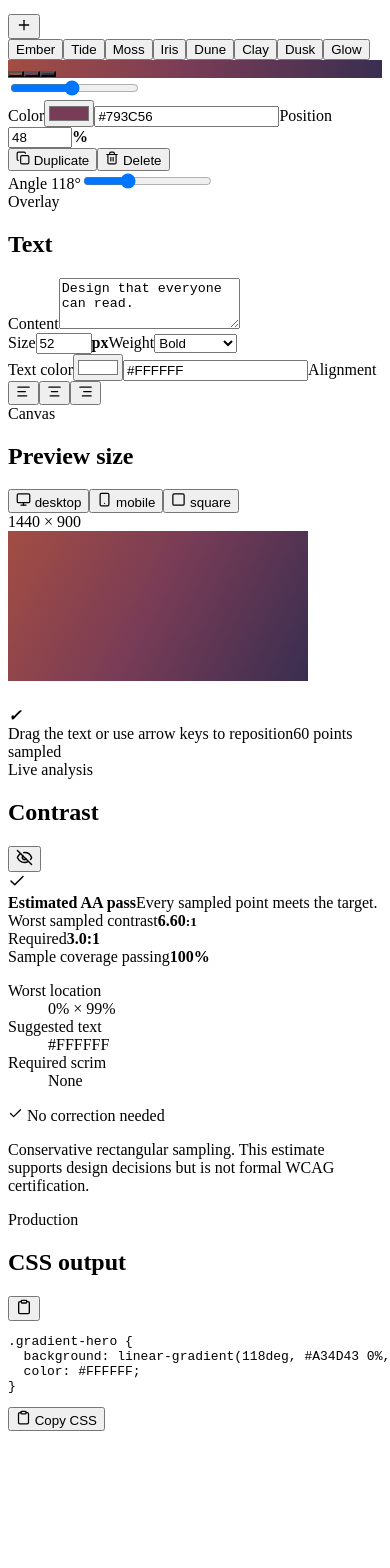
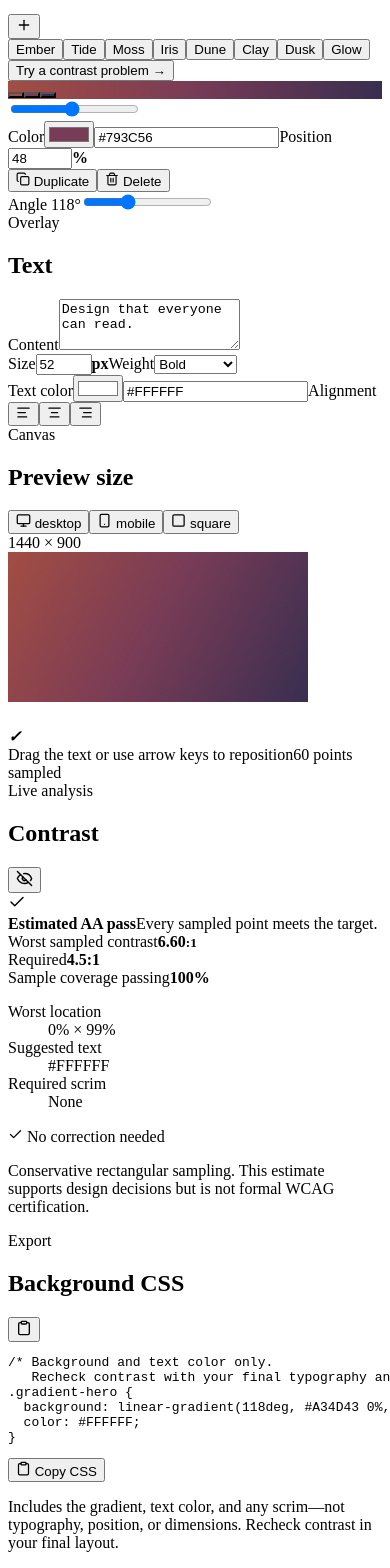
Before and after one commit to timwong101/GradientGuard, a React (Vite) app: page / in a window 390 px wide. Shown: the part 198-1766 px from the top of the page. Before the commit the page ends 1637 px from the top, so only its background shows below. Built offline with nearby package versions, Linux system fonts and the light colour scheme; the HTML template or start-up script is replaced by a standard one.

Commit message:
Fix responsive contrast targets and clarify demo and export flows

```diff
--- a/src/App.tsx
+++ b/src/App.tsx
@@ -11,7 +11,8 @@ import { contrastRatio, rgbToHex } from './core/color'
 import { minimumScrimOpacity } from './core/scrim'
 import { encodeState } from './core/share-state'
 import type { ContrastResult, EditorState } from './core/types'
-import { createInitialHistory, historyReducer } from './state/editor-state'
+import { createInitialHistory, historyReducer, initialEditorState } from './state/editor-state'
+import { presets } from './core/presets'
 
 type MobileTab = 'controls' | 'preview' | 'results'
 
@@ -56,10 +57,20 @@ export default function App() {
           colors.push({ color: rgbToHex({ r, g, b }), x: (screenX - canvasRect.left) / canvasRect.width * 100, y: (screenY - canvasRect.top) / canvasRect.height * 100 })
         }
       }
-      setResult(analyzeColors(colors, state.textColor, state.fontSize, state.fontWeight))
+      // Responsive preview typography can be smaller than the configured size.
+      const textStyle = window.getComputedStyle(text)
+      setResult(analyzeColors(colors, state.textColor, parseFloat(textStyle.fontSize), Number(textStyle.fontWeight)))
     }, 140)
     return () => window.clearTimeout(timer)
   }, [state, layoutVersion])
+
+  const tryContrastProblem = () => {
+    const preset = presets.find((preset) => preset.name === 'Tide')!
+    dispatch({ type: 'replace', state: { ...initialEditorState, stops: preset.stops, selectedStopId: preset.stops[1].id, angle: preset.angle } })
+    setMobileTab('results')
+    setNotice('Tide example loaded. Try Make readable; Undo restores your design.')
+    window.setTimeout(() => setNotice(''), 3500)
+  }
 
   const backgrounds = result.samples.map((sample) => sample.color)
   const whiteRatio = Math.min(...backgrounds.map((color) => contrastRatio('#FFFFFF', color)))
@@ -112,7 +123,7 @@ export default function App() {
       </header>
       <div className="mobile-tabs" role="tablist">{(['controls', 'preview', 'results'] as MobileTab[]).map((tab) => <button role="tab" aria-selected={mobileTab === tab} className={mobileTab === tab ? 'active' : ''} key={tab} onClick={() => setMobileTab(tab)}>{tab}</button>)}</div>
       <main className="workspace">
-        <aside className={`left-panel ${mobileTab === 'controls' ? 'mobile-active' : ''}`}><GradientControls state={state} update={update} /><TextControls state={state} update={update} /></aside>
+        <aside className={`left-panel ${mobileTab === 'controls' ? 'mobile-active' : ''}`}><GradientControls state={state} update={update} tryContrastProblem={tryContrastProblem} /><TextControls state={state} update={update} /></aside>
         <section className={`stage ${mobileTab === 'preview' ? 'mobile-active' : ''}`} aria-label="Gradient workspace">
           <div className="stage-toolbar"><span>{state.previewSize === 'desktop' ? '1440 × 900' : state.previewSize === 'mobile' ? '390 × 844' : '1080 × 1080'}</span></div>
           <div className="stage-canvas-wrap"><div className="preview-stack"><PreviewCanvas ref={canvasRef} textRef={textRef} state={state} update={update}><Heatmap result={result} visible={state.heatmap} /></PreviewCanvas></div></div>
--- a/src/components/ExportPanel.tsx
+++ b/src/components/ExportPanel.tsx
@@ -7,7 +7,7 @@ export function createCss(state: EditorState): string {
   const layers = state.scrimColor && state.scrimOpacity > 0
     ? `linear-gradient(${state.scrimColor}${Math.round(state.scrimOpacity * 255).toString(16).padStart(2, '0')}, ${state.scrimColor}${Math.round(state.scrimOpacity * 255).toString(16).padStart(2, '0')}),\n    ${gradientCss(state.stops, state.angle)}`
     : gradientCss(state.stops, state.angle)
-  return `.gradient-hero {\n  background: ${layers};\n  color: ${state.textColor};\n}`
+  return `/* Background and text color only.\n   Recheck contrast with your final typography and layout. */\n.gradient-hero {\n  background: ${layers};\n  color: ${state.textColor};\n}`
 }
 
 export function ExportPanel({ state }: { state: EditorState }) {
@@ -19,9 +19,10 @@ export function ExportPanel({ state }: { state: EditorState }) {
   }
   return (
     <section className="results-section export-section" aria-labelledby="export-heading">
-      <div className="section-heading"><div><span className="eyebrow">Production</span><h2 id="export-heading">CSS output</h2></div><button className="icon-button" onClick={copy} title="Copy CSS" aria-label="Copy CSS">{copied ? <Check size={16} /> : <Clipboard size={16} />}</button></div>
+      <div className="section-heading"><div><span className="eyebrow">Export</span><h2 id="export-heading">Background CSS</h2></div><button className="icon-button" onClick={copy} title="Copy CSS" aria-label="Copy CSS">{copied ? <Check size={16} /> : <Clipboard size={16} />}</button></div>
       <pre data-testid="css-output"><code>{css}</code></pre>
       <button className="secondary-button full-button" onClick={copy}>{copied ? <><Check size={15} /> Copied</> : <><Clipboard size={15} /> Copy CSS</>}</button>
+      <p className="disclaimer">Includes the gradient, text color, and any scrim—not typography, position, or dimensions. Recheck contrast in your final layout.</p>
     </section>
   )
 }
--- a/src/components/GradientControls.tsx
+++ b/src/components/GradientControls.tsx
@@ -8,9 +8,10 @@ import { presets } from '../core/presets'
 interface Props {
   state: EditorState
   update: (patch: Partial<EditorState>, group?: symbol) => void
+  tryContrastProblem: () => void
 }
 
-export function GradientControls({ state, update }: Props) {
+export function GradientControls({ state, update, tryContrastProblem }: Props) {
   const drag = useRef<{ pointerId: number; offset: number; group: symbol } | null>(null)
   const selected = state.stops.find((stop) => stop.id === state.selectedStopId) ?? state.stops[0]
   const moveStop = (id: string, position: number, group?: symbol) => update({
@@ -43,6 +44,7 @@ export function GradientControls({ state, update }: Props) {
       <div className="preset-grid" role="group" aria-label="Gradient presets">
         {presets.map((preset) => <button key={preset.name} className="preset" title={preset.name} aria-label={`Use ${preset.name} preset`} onClick={() => update({ stops: preset.stops, selectedStopId: preset.stops[1].id, angle: preset.angle, scrimColor: null, scrimOpacity: 0 })}><span className="preset-swatch" style={{ background: gradientCss(preset.stops, preset.angle) }} /><span>{preset.name}</span></button>)}
       </div>
+      <button className="example-action" onClick={tryContrastProblem}>Try a contrast problem <span aria-hidden="true">→</span></button>
       <div className="stop-editor">
         <div className="gradient-rail" style={{ background: gradientCss(state.stops, 90) }}>
           {state.stops.map((stop, index) => (
--- a/src/styles.css
+++ b/src/styles.css
@@ -38,7 +38,9 @@ svg { flex-shrink: 0; }
 h2 { margin: 0 0 20px; font-size: 17px; font-weight: 650; line-height: 1.25; letter-spacing: -.4px; }
 .section-heading .icon-button { border-color: var(--border); background: #fff; }
 .section-heading .icon-button:hover { background: #eff3ec; border-color: #a5b3a1; }
-.preset-grid { display: grid; grid-template-columns: repeat(4, minmax(0, 1fr)); gap: 8px; margin-bottom: 25px; }
+.preset-grid { display: grid; grid-template-columns: repeat(4, minmax(0, 1fr)); gap: 8px; margin-bottom: 8px; }
+.example-action { display: flex; align-items: center; gap: 8px; min-height: 36px; margin: 0 0 18px; padding: 0; border: 0; background: transparent; color: var(--green); font-size: 12px; }
+.example-action:hover { text-decoration: underline; text-underline-offset: 3px; }
 .preset { min-width: 0; padding: 0; border: 0; border-radius: 5px; background: transparent; text-align: left; color: var(--muted); font-size: 11px; }
 .preset-swatch { display: block; height: 34px; margin-bottom: 7px; border-radius: 5px; }
 .preset:hover { color: var(--green); }
```
Also changed, not shown: 2 other files (tests, documents, lock files or other folders).
